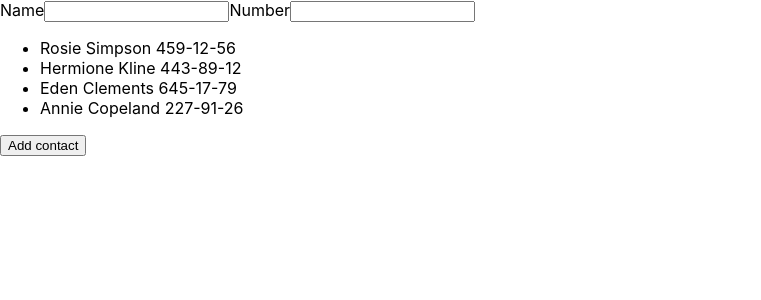
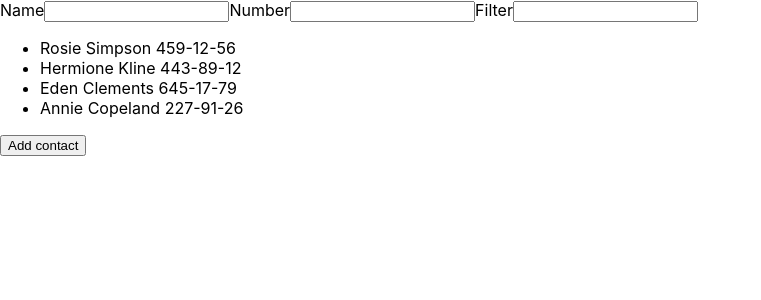
Before and after one commit to MaksymFrankov/goit-react-hw-02-phonebook, a React (Create React App) app: page / in a window 1280 px wide. Shown: the top 300 px of the page, without its empty margins (0-761 px from the left). Built offline with nearby package versions, Linux system fonts and the light colour scheme.

Commit message:
filter ebanina

```diff
--- a/package.json
+++ b/package.json
@@ -10,6 +10,7 @@
     "react": "^18.1.0",
     "react-dom": "^18.1.0",
     "react-scripts": "5.0.1",
+    "uuidv4": "^6.2.13",
     "web-vitals": "^2.1.3"
   },
   "scripts": {
--- a/src/components/App.jsx
+++ b/src/components/App.jsx
@@ -1,6 +1,7 @@
 // import { render } from "@testing-library/react";
 import React from "react";
 import { Component } from "react";
+import { v4 as uuid } from 'uuid';
 
 export class App extends Component {
 state = {
@@ -20,15 +21,31 @@ handleChange = event => {
   const { name, value } = event.currentTarget;
 
   this.setState({
-    [name]: value
+    [name]: value,
   })
 }
+hendleFilter = (e) => {
 
+  console.log(e.target.value);
+  let a = this.state.contacts;
+  const filtredArr = a.filter(contact =>
+    contact.name.toLowerCase().includes(e.target.value.toLowerCase()));
+
+  this.setState({
+    contacts: [...filtredArr]
+  });
+}
 handleSubmit = e => {
+  const unique_id = uuid();
   e.preventDefault();
-
+  this.setState ({
+    contacts: [...this.state.contacts, {id:unique_id, name: e.target.name.value, number: e.target.number.value}],
+    name: '',
+    number: ''
+});
+e.target.name.value = '';
+e.target.number.value = '';
 }
-
 render() {
 return (
   <form onSubmit={this.handleSubmit}>
@@ -53,14 +70,24 @@ render() {
       pattern="\+?\d{1,4}?[-.\s]?\(?\d{1,3}?\)?[-.\s]?\d{1,4}[-.\s]?\d{1,4}[-.\s]?\d{1,9}"
       required
     />
+    </label>
 
+    <label htmlFor="filter">
+    Filter
+      <input
+        type="text"
+        name="filter"
+        onChange={this.hendleFilter}
+        pattern="^[a-zA-Zа-яА-Я]+(([' -][a-zA-Zа-яА-Я ])?[a-zA-Zа-яА-Я]*)*$"
+        title="filter may contain only letters, apostrophe, dash and spaces. For example Adrian, Jacob Mercer, Charles de Batz de Castelmore d'Artagnan"
+      />
+    </label>
     <ul>
     {this.state.contacts.map((person) => (
         <li key={person.id}>{person.name}  {person.number}</li>
     ))}
     </ul>
 
-      </label>
     <button type="submit">Add contact</button>
     {/* {console.log(this.state.contacts)} */}
   </form>
```
Also changed, not shown: 1 other file (tests, documents, lock files or other folders). Lines whose indentation alone changed are shown as unchanged.
